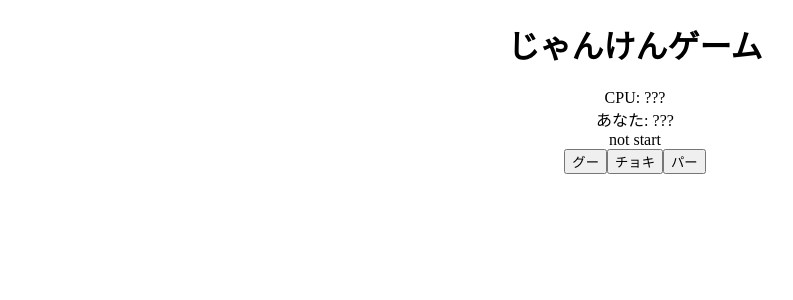
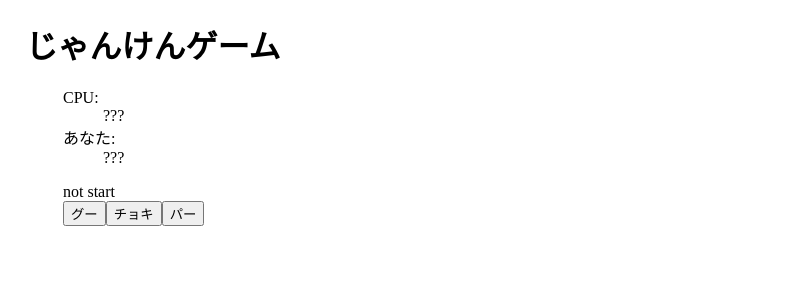
Before and after one commit to opt-tech/angular-template, an Angular app: page / in a window 1280 px wide. Shown: the top 300 px of the page, without its empty margins (5-798 px from the left). Built offline with nearby package versions, Linux system fonts and the light colour scheme.

Commit message:
fix: fix design

```diff
--- a/src/app/app.component.css
+++ b/src/app/app.component.css
@@ -0,0 +1,6 @@
+.title {
+  text-align: center;
+}
+.container {
+  width: 300px;
+}
--- a/src/app/app.component.html
+++ b/src/app/app.component.html
@@ -1,5 +1,5 @@
-<div style="text-align:center">
-  <h1>
+<div class="container">
+  <h1 class="title">
     {{ title }}
   </h1>
   <app-game></app-game>
--- a/src/app/game/game.component.css
+++ b/src/app/game/game.component.css
@@ -0,0 +1,3 @@
+.game-container {
+  padding-left: 60px;
+}
--- a/src/app/game/game.component.html
+++ b/src/app/game/game.component.html
@@ -1,10 +1,13 @@
-<div>
-  CPU: {{cpuHandType}}
+<div class="game-container">
+  <dl>
+    <dt>CPU:</dt>
+    <dd>{{cpuHandType}}</dd>
+    <dt>あなた:</dt>
+    <dd>{{yourHandType}}</dd>
+  </dl>
+  <div>
+    {{judgement}}
+  </div>
+  <app-game-controller></app-game-controller>
+
 </div>
-<div>
-  あなた: {{yourHandType}}
-</div>
-<div>
-  {{judgement}}
-</div>
-<app-game-controller></app-game-controller>
--- a/src/app/game/game.component.ts
+++ b/src/app/game/game.component.ts
@@ -17,7 +17,6 @@ export class GameComponent implements OnInit {
     this.judgement = 'not start';
     this.yourHandType = '???';
     this.cpuHandType = '???';
-
   }
 
   onGameStart(yourHandType: string) {
```
